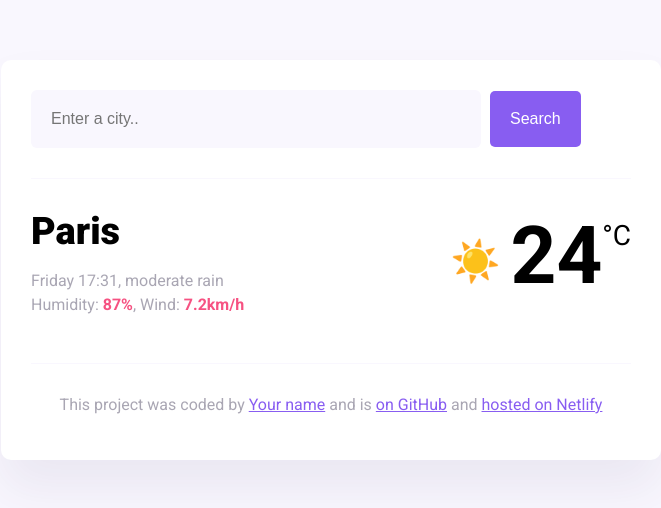
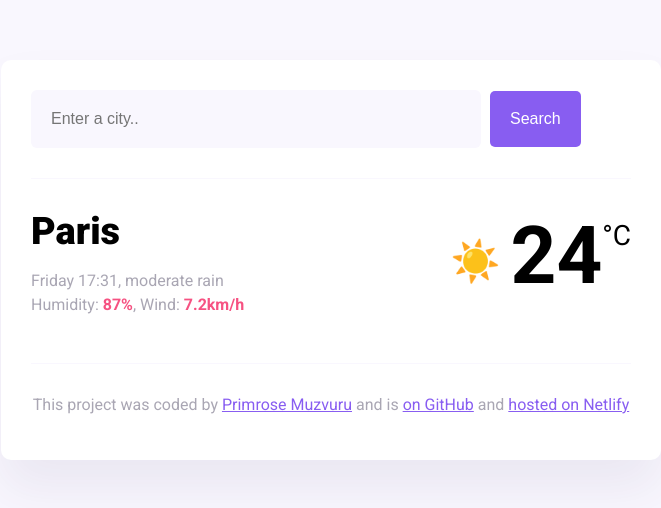
Before and after one commit to PMuzvuru/Weather-App, a website built with Parcel: page index.html in a window 1280 px wide. Shown: the whole page, without its empty margins (309-970 px from the left). Built offline with nearby package versions, Linux system fonts and the light colour scheme.

Commit message:
Linked name to GitHub Profile.
Linked my name and surname to my GitHub Profile.

```diff
--- a/index.html
+++ b/index.html
@@ -47,8 +47,10 @@
       <footer>
         <p>
           This project was coded by
-          <a href="#" target="_blank">Your name</a> and is
-          <a href="#" target="_blank"> on GitHub</a> and
+          <a href="https://github.com/PMuzvuru" target="_blank"
+            >Primrose Muzvuru</a
+          >
+          and is <a href="#" target="_blank"> on GitHub</a> and
           <a href="#" target="_blank">hosted on Netlify</a>
         </p>
       </footer>
```
